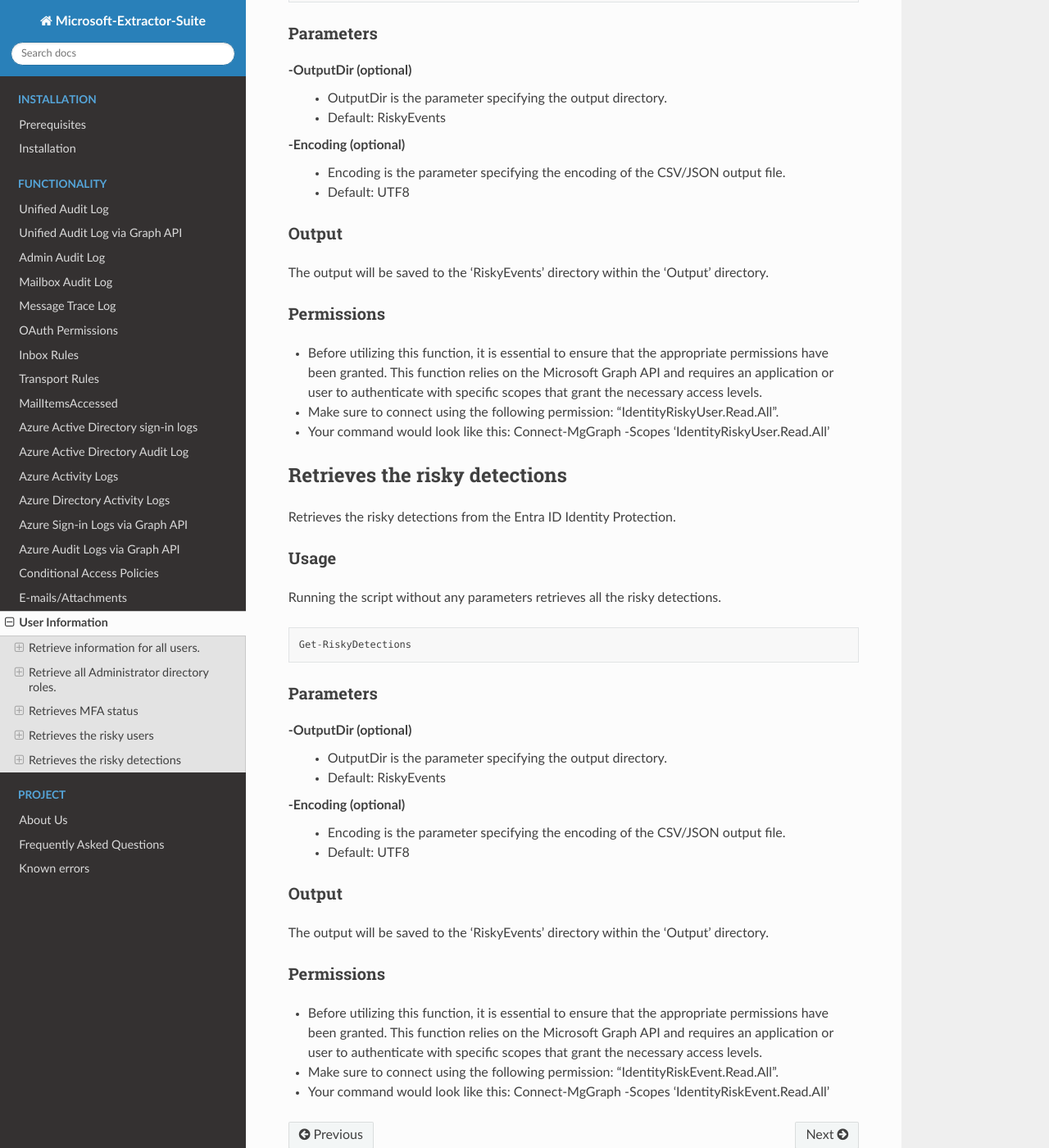
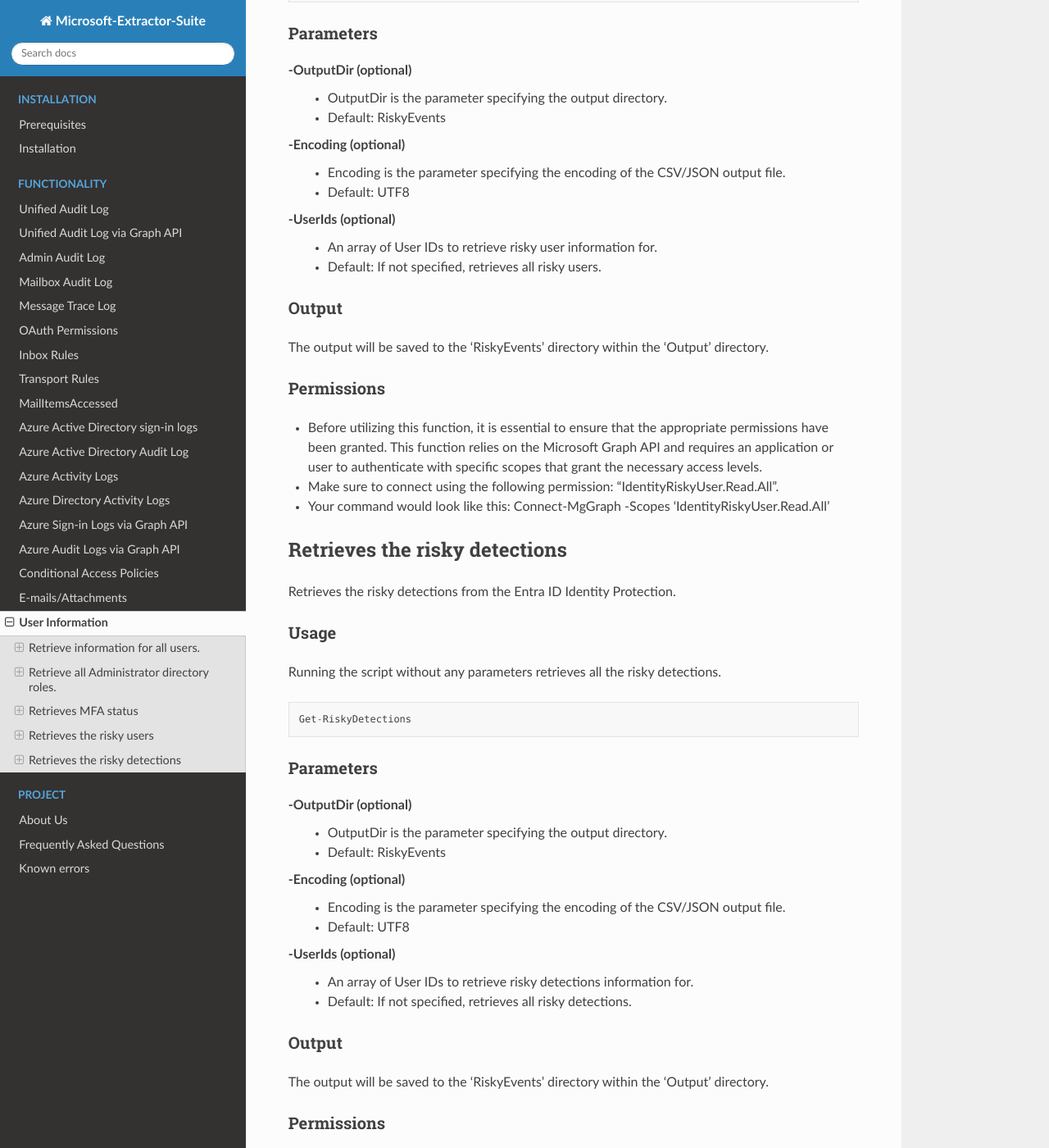
Before and after one commit to invictus-ir/Microsoft-Extractor-Suite, a Sphinx documentation site: the page built from docs/source/functionality/GetUserInfo.rst, in a window 1280 px wide and 1400 px high, scrolled down 3846 px. Shown: the whole window at 82% size. Built offline with Sphinx 7.4.7 and the Read the Docs theme 3.1.0, drawn with Linux system fonts in a browser that asks for light colours.

```diff
--- a/docs/source/conf.py
+++ b/docs/source/conf.py
@@ -6,8 +6,8 @@ project = 'Microsoft-Extractor-Suite'
 copyright = 'Copyright 2024 Invictus Incident Response'
 author = 'Joey Rentenaar & Korstiaan Stam'
 
-release = '2.1.0'
-version = '2.1.0'
+release = '2.1.1'
+version = '2.1.1'
 
 # -- General configuration
 
--- a/docs/source/functionality/GetUserInfo.rst
+++ b/docs/source/functionality/GetUserInfo.rst
@@ -141,6 +141,10 @@ Parameters
     - Encoding is the parameter specifying the encoding of the CSV/JSON output file.
     - Default: UTF8
 
+-UserIds (optional)
+    - An array of User IDs to retrieve risky user information for.
+    - Default: If not specified, retrieves all risky users.
+
 Output
 """"""""""""""""""""""""""
 The output will be saved to the 'RiskyEvents' directory within the 'Output' directory.
@@ -172,6 +176,10 @@ Parameters
     - Encoding is the parameter specifying the encoding of the CSV/JSON output file.
     - Default: UTF8
 
+-UserIds (optional)
+    - An array of User IDs to retrieve risky detections information for.
+    - Default: If not specified, retrieves all risky detections.
+
 Output
 """"""""""""""""""""""""""
 The output will be saved to the 'RiskyEvents' directory within the 'Output' directory.
```
Also changed, not shown: docs/source/functionality/AzureAuditLogsGraph.rst (+8 -0 lines), docs/source/index.rst (+9 -4 lines), 9 other files.
